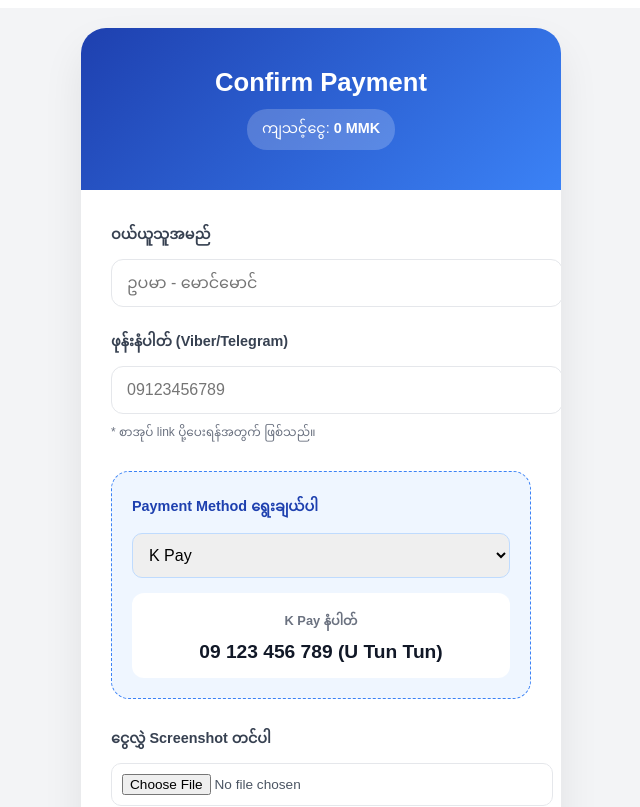
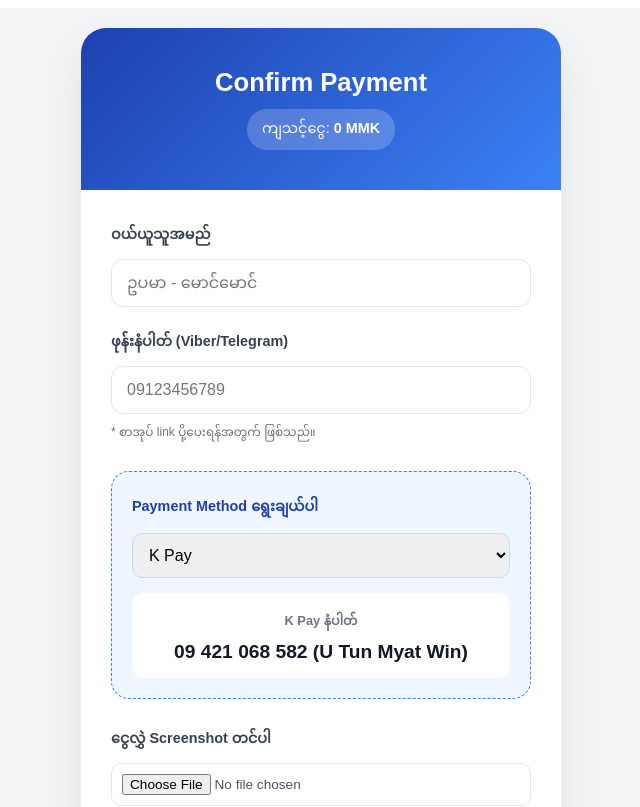
Before and after one commit to tunmyatwin82/ebook-platform, a Next.js app in the folder frontend/: page /checkout in a window 1280 px wide. Shown: the top 807 px of the page, without its empty margins (319-959 px from the left). Built offline with nearby package versions, Linux system fonts and the light colour scheme.

Commit message:
V5:Update with Wating Order approval from admin dashboarad

```diff
--- a/frontend/src/app/checkout/page.js
+++ b/frontend/src/app/checkout/page.js
@@ -6,7 +6,7 @@
 function CheckoutContent() {
   const router = useRouter();
   const searchParams = useSearchParams();
-  const [loading, setLoading] = useState(false);
+  const [loading, setLoading] = useState(false); // Loading state ထပ်ထည့်ထားတယ်
 
   const [formData, setFormData] = useState({
     name: '',
@@ -14,34 +14,53 @@
     paymentMethod: 'K Pay',
     screenshot: null,
     book_id: searchParams.get('id'),
-    amount: searchParams.get('price') || 0 // URL မှ Price ကို လက်ခံရန် ထည့်သွင်းထားသည်
+    amount: searchParams.get('price') || 0
   });
 
   const paymentNumbers = {
-    'K Pay': '09 123 456 789 (U Tun Tun)',
-    'Wave Pay': '09 123 456 789 (U Tun Tun)',
-    'AYA Pay': '09 123 456 789 (U Tun Tun)',
-    'CB Pay': '09 123 456 789 (U Tun Tun)'
+    'K Pay': '09 421 068 582 (U Tun Myat Win)',
+    'Wave Pay': '09 421 068 582 (U Tun Myat Win)',
+    'AYA Pay': '09 421 068 582 (U Tun Myat Win)',
+    'CB Pay': '09 421 068 582 (U Tun Myat Win)'
   };
 
   const handleSubmit = async (e) => {
     e.preventDefault();
     if (!formData.screenshot) return alert("ငွေလွှဲ Screenshot တင်ပေးပါဦး။");
 
-    setLoading(true);
+    setLoading(true); // ခလုတ်နှိပ်လိုက်တာနဲ့ Loading ပြမယ်
     try {
-      await submitOrder(formData);
-      // Success Page သို့ လွှဲပြောင်းပေးခြင်း
+      await submitOrder(formData); // V4 ရဲ့ မူလ Logic အတိုင်းပဲ ပို့မယ်
       router.push('/order-success');
     } catch (err) {
       alert("အော်ဒါတင်ခြင်း မအောင်မြင်ပါ။ အင်တာနက်လိုင်း ပြန်စစ်ပြီး ထပ်မံကြိုးစားကြည့်ပါ။");
-    } finally {
-      setLoading(false);
+      setLoading(false); // Error ဖြစ်ရင် Loading ပိတ်မယ်
     }
   };
 
   return (
-    <div style={{ backgroundColor: '#f3f4f6', minHeight: '100vh', padding: '20px', fontFamily: 'sans-serif' }}>
+    <div style={{ backgroundColor: '#f3f4f6', minHeight: '100vh', padding: '20px', fontFamily: 'sans-serif', position: 'relative' }}>
+
+      {/* ၁။ Loading Overlay: Processing ဖြစ်နေစဉ် Screen ကို အုပ်ထားမည် */}
+      {loading && (
+        <div style={{
+          position: 'fixed', top: 0, left: 0, width: '100%', height: '100%',
+          backgroundColor: 'rgba(0, 0, 0, 0.7)', zIndex: 9999,
+          display: 'flex', flexDirection: 'column', justifyContent: 'center', alignItems: 'center',
+          backdropFilter: 'blur(4px)'
+        }}>
+          <div style={{
+            border: '4px solid #f3f3f3', borderTop: '4px solid #3b82f6',
+            borderRadius: '50%', width: '40px', height: '40px', animation: 'spin 1s linear infinite'
+          }}></div>
+          <p style={{ color: 'white', marginTop: '15px', fontWeight: '600' }}>
+            အော်ဒါတင်နေပါသည်၊ ခေတ္တစောင့်ပေးပါ...
+          </p>
+        </div>
+      )}
+
+      <style>{` @keyframes spin { 0% { transform: rotate(0deg); } 100% { transform: rotate(360deg); } } `}</style>
+
       <div style={{ maxWidth: '480px', margin: '0 auto', backgroundColor: '#fff', borderRadius: '25px', overflow: 'hidden', boxShadow: '0 20px 40px rgba(0,0,0,0.08)' }}>
 
         {/* Header Section */}
@@ -53,88 +72,37 @@
         </div>
 
         <form onSubmit={handleSubmit} style={{ padding: '30px' }}>
-
-          {/* User Info Section */}
           <div style={{ marginBottom: '20px' }}>
             <label style={{ display: 'block', marginBottom: '8px', fontSize: '0.9rem', fontWeight: '600', color: '#374151' }}>ဝယ်ယူသူအမည်</label>
-            <input
-              type="text"
-              placeholder="ဥပမာ - မောင်မောင်"
-              required
-              style={{ width: '100%', padding: '14px 15px', borderRadius: '12px', border: '1px solid #e5e7eb', fontSize: '1rem', outline: 'none', transition: 'border-color 0.2s' }}
-              onChange={(e) => setFormData({...formData, name: e.target.value})}
-            />
+            <input type="text" placeholder="ဥပမာ - မောင်မောင်" required style={{ width: '100%', padding: '14px 15px', borderRadius: '12px', border: '1px solid #e5e7eb', fontSize: '1rem', outline: 'none', boxSizing: 'border-box' }} onChange={(e) => setFormData({...formData, name: e.target.value})} />
           </div>
 
           <div style={{ marginBottom: '25px' }}>
             <label style={{ display: 'block', marginBottom: '8px', fontSize: '0.9rem', fontWeight: '600', color: '#374151' }}>ဖုန်းနံပါတ် (Viber/Telegram)</label>
-            <input
-              type="tel"
-              placeholder="09123456789"
-              required
-              style={{ width: '100%', padding: '14px 15px', borderRadius: '12px', border: '1px solid #e5e7eb', fontSize: '1rem', outline: 'none' }}
-              onChange={(e) => setFormData({...formData, phone: e.target.value})}
-            />
+            <input type="tel" placeholder="09123456789" required style={{ width: '100%', padding: '14px 15px', borderRadius: '12px', border: '1px solid #e5e7eb', fontSize: '1rem', outline: 'none', boxSizing: 'border-box' }} onChange={(e) => setFormData({...formData, phone: e.target.value})} />
             <small style={{ color: '#6b7280', fontSize: '0.75rem', marginTop: '6px', display: 'block' }}>* စာအုပ် link ပို့ပေးရန်အတွက် ဖြစ်သည်။</small>
           </div>
 
-          {/* Payment Details Section */}
           <div style={{ padding: '20px', backgroundColor: '#eff6ff', borderRadius: '18px', marginBottom: '25px', border: '1px dashed #3b82f6' }}>
             <label style={{ display: 'block', marginBottom: '10px', fontSize: '0.9rem', fontWeight: '700', color: '#1e40af' }}>Payment Method ရွေးချယ်ပါ</label>
-            <select
-              style={{ width: '100%', padding: '12px', borderRadius: '10px', border: '1px solid #bfdbfe', fontSize: '1rem', marginBottom: '15px', cursor: 'pointer' }}
-              onChange={(e) => setFormData({...formData, paymentMethod: e.target.value})}
-            >
-              <option>K Pay</option>
-              <option>Wave Pay</option>
-              <option>AYA Pay</option>
-              <option>CB Pay</option>
+            <select style={{ width: '100%', padding: '12px', borderRadius: '10px', border: '1px solid #bfdbfe', fontSize: '1rem', marginBottom: '15px', cursor: 'pointer' }} onChange={(e) => setFormData({...formData, paymentMethod: e.target.value})}>
+              <option>K Pay</option><option>Wave Pay</option><option>AYA Pay</option><option>CB Pay</option>
             </select>
 
             <div style={{ textAlign: 'center', padding: '15px', backgroundColor: 'white', borderRadius: '12px' }}>
               <p style={{ margin: '0 0 5px 0', fontSize: '0.8rem', color: '#6b7280', fontWeight: '600' }}>{formData.paymentMethod} နံပါတ်</p>
-              <p style={{ margin: '0', fontSize: '1.2rem', fontWeight: '800', color: '#111827' }}>
-                {paymentNumbers[formData.paymentMethod]}
-              </p>
+              <p style={{ margin: '0', fontSize: '1.2rem', fontWeight: '800', color: '#111827' }}>{paymentNumbers[formData.paymentMethod]}</p>
             </div>
           </div>
 
-          {/* Screenshot Upload */}
           <div style={{ marginBottom: '30px' }}>
             <label style={{ display: 'block', marginBottom: '8px', fontSize: '0.9rem', fontWeight: '600', color: '#374151' }}>ငွေလွှဲ Screenshot တင်ပါ</label>
-            <input
-              type="file"
-              required
-              accept="image/*"
-              style={{ width: '100%', padding: '10px', border: '1px solid #e5e7eb', borderRadius: '10px', fontSize: '0.85rem', color: '#4b5563' }}
-              onChange={(e) => setFormData({...formData, screenshot: e.target.files[0]})}
-            />
+            <input type="file" required accept="image/*" style={{ width: '100%', padding: '10px', border: '1px solid #e5e7eb', borderRadius: '10px', fontSize: '0.85rem', color: '#4b5563', boxSizing: 'border-box' }} onChange={(e) => setFormData({...formData, screenshot: e.target.files[0]})} />
           </div>
 
-          {/* Submit Button */}
-          <button
-            type="submit"
-            disabled={loading}
-            style={{
-              width: '100%',
-              padding: '18px',
-              backgroundColor: loading ? '#93c5fd' : '#3b82f6',
-              color: 'white',
-              border: 'none',
-              borderRadius: '15px',
-              fontWeight: '700',
-              fontSize: '1.1rem',
-              cursor: loading ? 'not-allowed' : 'pointer',
-              boxShadow: '0 8px 20px rgba(59, 130, 246, 0.3)',
-              transition: 'all 0.3s'
-            }}
-          >
+          <button type="submit" disabled={loading} style={{ width: '100%', padding: '18px', backgroundColor: loading ? '#93c5fd' : '#3b82f6', color: 'white', border: 'none', borderRadius: '15px', fontWeight: '700', fontSize: '1.1rem', cursor: loading ? 'not-allowed' : 'pointer', boxShadow: '0 8px 20px rgba(59, 130, 246, 0.3)', transition: 'all 0.3s' }}>
             {loading ? 'Processing...' : 'Confirm Order'}
           </button>
-
-          <p style={{ textAlign: 'center', fontSize: '0.8rem', color: '#9ca3af', marginTop: '25px' }}>
-            Secured Manual Payment System
-          </p>
         </form>
       </div>
     </div>
```
